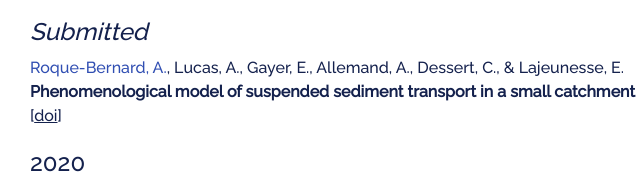
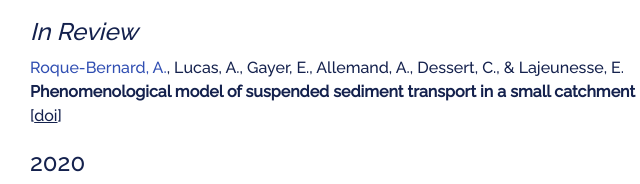
Before and after one commit to amanderoquebernard/amanderoquebernard.github.io, a plain HTML site: page indexen.html in a window 1280 px wide. Shown: the part 2737-2921 px from the top of the page, 40-680 px from the left. Drawn offline with Linux system fonts and the light colour scheme; files whose address does not match are found by name.

Commit message:
Update indexen.html

```diff
--- a/indexen.html
+++ b/indexen.html
@@ -591,7 +591,7 @@ Using inversion methods, we evaluate the model parameters on a few isolated floo
 																																	 <cc2>Roque-Bernard, A.</cc2>, Lucas, A., Romand, F., Jacquemoud, S., & Ferrari, C. </br>
 																																 <b>Study of avalanches and young ejecta of (4)Vesta by high precision photometry </b> </br>
 																																 </p>
-																<h3> <i>Submitted</i> </h3>
+																<h3> <i>In Review</i> </h3>
 																	 <p>
 																		 <cc2>Roque-Bernard, A.</cc2>, Lucas, A., Gayer, E., Allemand, A., Dessert, C., & Lajeunesse, E. </br>
 																		 <b>Phenomenological model of suspended sediment transport in a small catchment</b> </br>
```
